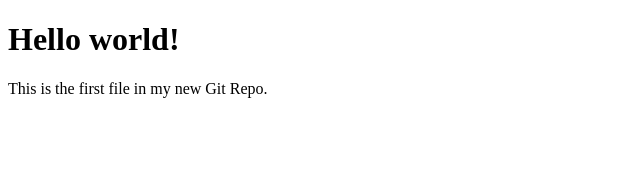
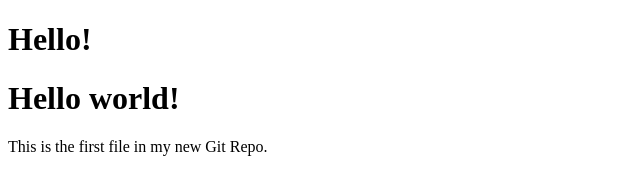
Before and after one commit to SonaliMane0911/myproject, a plain HTML site: page index.html in a window 1280 px wide. Shown: the whole page, without its empty margins (0-640 px from the left). Drawn offline with Linux system fonts and the light colour scheme.

Commit message:
third commit

```diff
--- a/index.html
+++ b/index.html
@@ -4,6 +4,7 @@
 <title>Hello World!</title>
 </head>
 <body>
+<b> <h1>Hello!</h1></b>
 
 	    <b>	<h1>Hello world!</h1></b>
 <p>This is the first file in my new Git Repo.</p>
```
